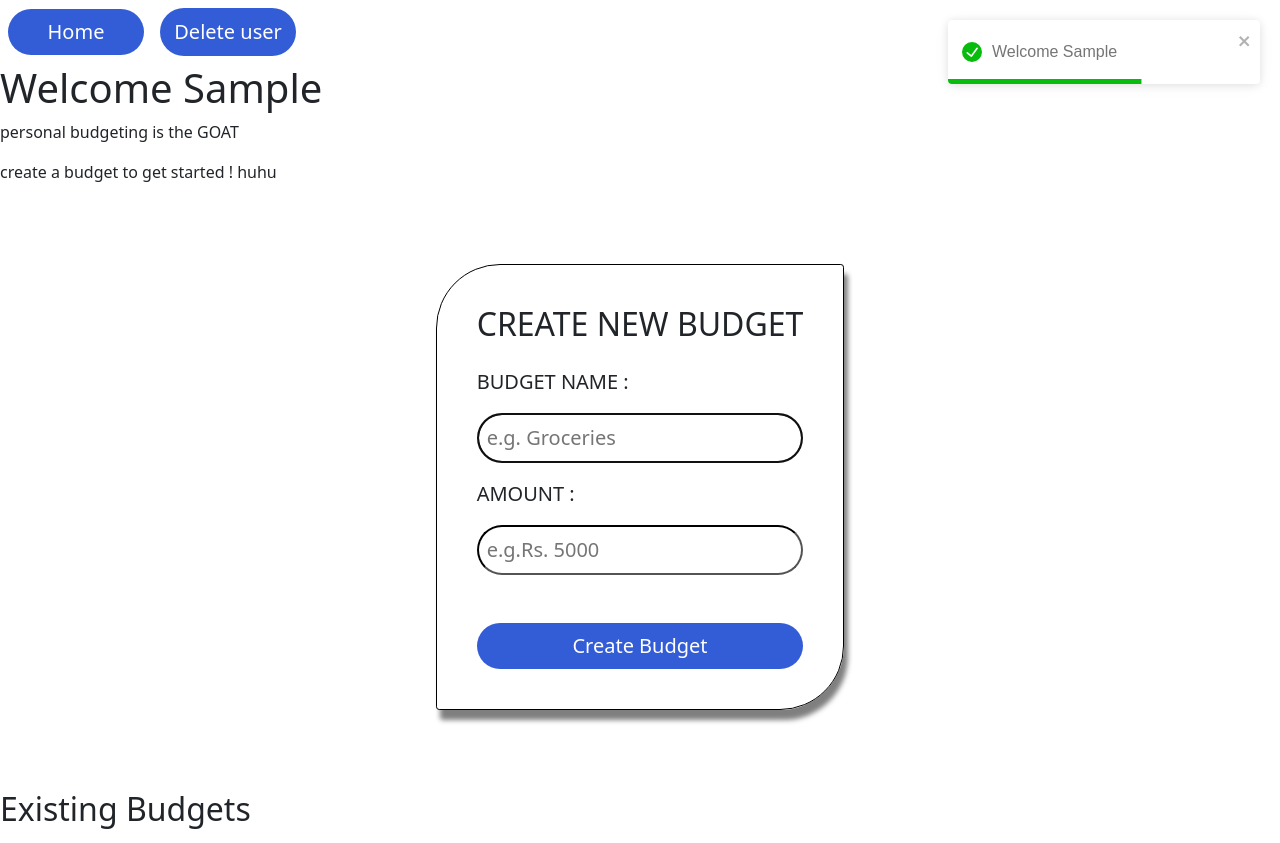
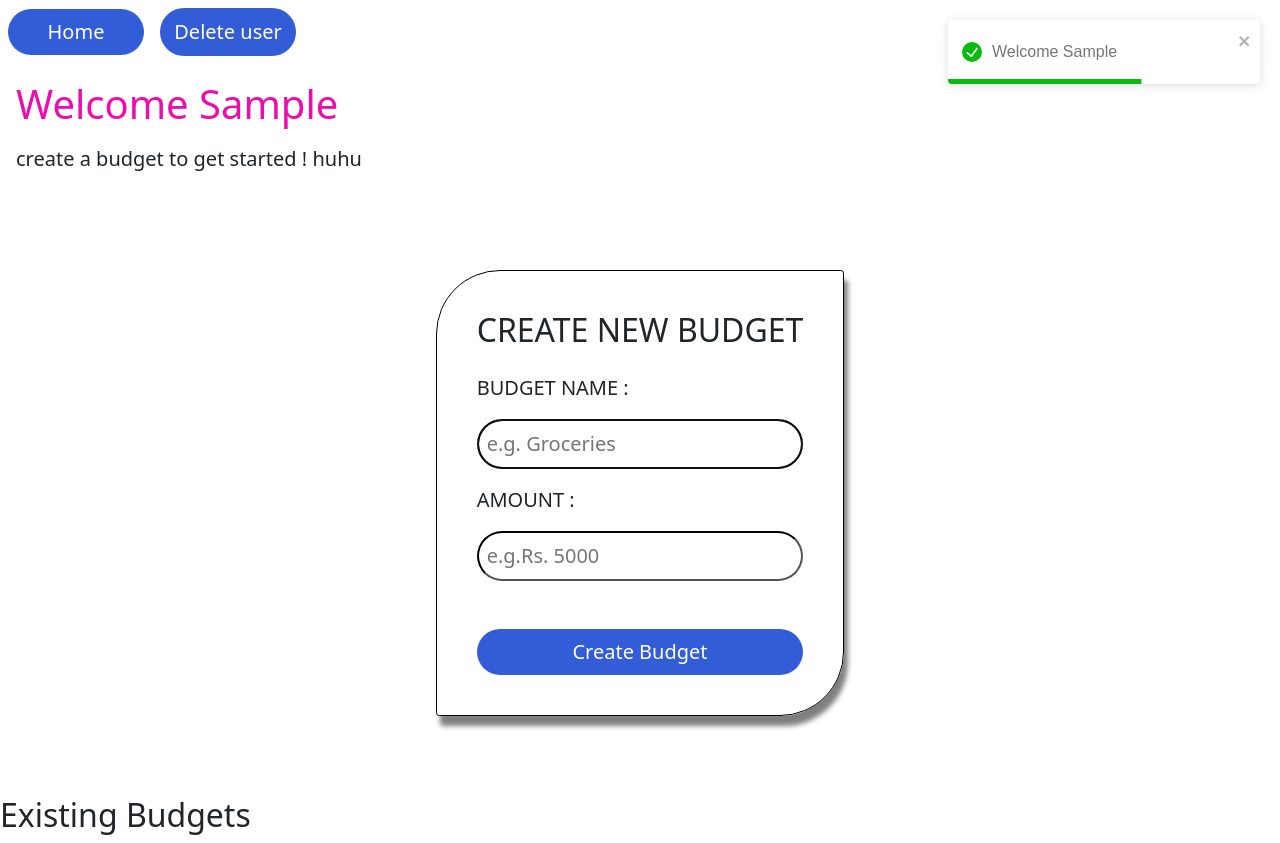
Before and after one commit to Gautam2305/personal-finance, a React (Create React App) app: page / in a window 1280 px wide. Both pictures are taken after typing "Sample" into the empty fields and a click on the button "Create Account". Built offline with nearby package versions, Linux system fonts and the light colour scheme.

Commit message:
merge commit resolved

```diff
--- a/src/pages/Dashboard.jsx
+++ b/src/pages/Dashboard.jsx
@@ -6,7 +6,6 @@ import { useLoaderData } from "react-router";
 import { fetchData } from "../utils/data-fetch";
 import { Home } from "../components/Home";
 import { toast } from "react-toastify";
-import styled from "styled-components";
 import { AddBudget } from "../components/AddBudget";
 import { addBudget } from "../utils/add-budget";
 import { AddExpense } from "../components/AddExpense";
@@ -15,7 +14,6 @@ import { BudgetItem } from "../components/BudgetItem";
 import { Table } from "../components/Table";
 import { Link } from "react-router-dom";
 import { deleteItem } from "../utils/delete-item";
-
 export const dashboardLoader = () => {
   const userName = fetchData("userName");
   const budgets = fetchData("budgets");
@@ -77,42 +75,64 @@ export const Dashboard = () => {
   const { userName, budgets, expenses } = useLoaderData();
   // console.log(budgets);
   return (
-
+    <>
       <div className={`${styles.dashboard}`}>
         {userName ? (
-        <div>
-            <h1>Welcome {userName}</h1>
-            {(budgets && budgets.length > 0) ?
-            (<div>
-                <AddBudget/>
-                <AddExpense budgets={budgets}/>
-            </div>)
-            :
-            (<div>
-                <p>personal budgeting is the GOAT </p>
-                create a budget to get started !
-                huhu
-                <AddBudget/>
-            </div>)}
-            <div>
-                <h2>Existing Budgets</h2>
+          <div>
+            <h1 className={`${styles.userTitle}`}>Welcome {userName}</h1>
+            {budgets && budgets.length > 0 ? (
+              <div className={`${styles.carousel}`}>
                 <div>
-                    {budgets?.map(budget => (
-                        <BudgetItem key={budget.id} budget={budget}/>
-                    ))}
+                <Carousel variant="dark" interval={null} >
+                  <Carousel.Item >
+                  <AddBudget />
+                  <Carousel.Caption />
+                  </Carousel.Item>
+                  <Carousel.Item >
+                  <AddExpense budgets={budgets} />
+                    <Carousel.Caption/>
+
+                  </Carousel.Item>
+                </Carousel>
+
                 </div>
-            </div>
-            {
-                expenses && expenses?.length> 0 && (
-                    <Table expenses={expenses.sort((a,b) => b.createdAt - a.createdAt).slice(0,8)} />
 
 
+              </div>
+            ) : (
+              <div>
+                {/* <p>personal budgeting is the GOAT </p> */}
+                <p className={`${styles.desc}`}>
+                  create a budget to get started ! huhu
+                </p>
+
+                <AddBudget />
+              </div>
+            )}
+            <div>
+              <h2>Existing Budgets</h2>
+              <div>
+                {budgets?.map((budget) => (
+                  <BudgetItem key={budget.id} budget={budget} />
+                ))}
+              </div>
+            </div>
+
+            {expenses && expenses?.length > 0 && (
+              <Table
+                expenses={expenses
+                  .sort((a, b) => b.createdAt - a.createdAt)
+                  .slice(0, 8)}
+              />
             )}
             {expenses?.length > 8 && (
               <Link to="/expenses">View all expenses</Link>
             )}
-        </div>
-        ) : <Home/>}
+          </div>
+        ) : (
+          <Home />
+        )}
       </div>
-    )
-}
+    </>
+  );
+};
```
